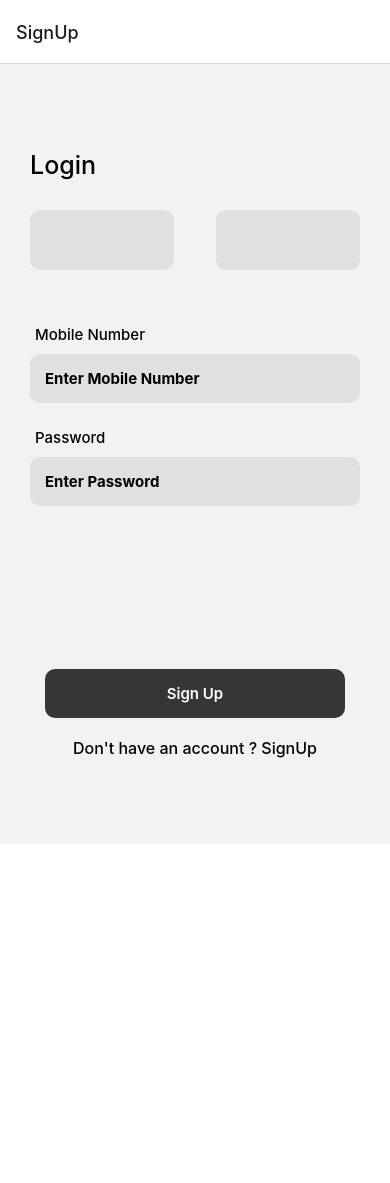
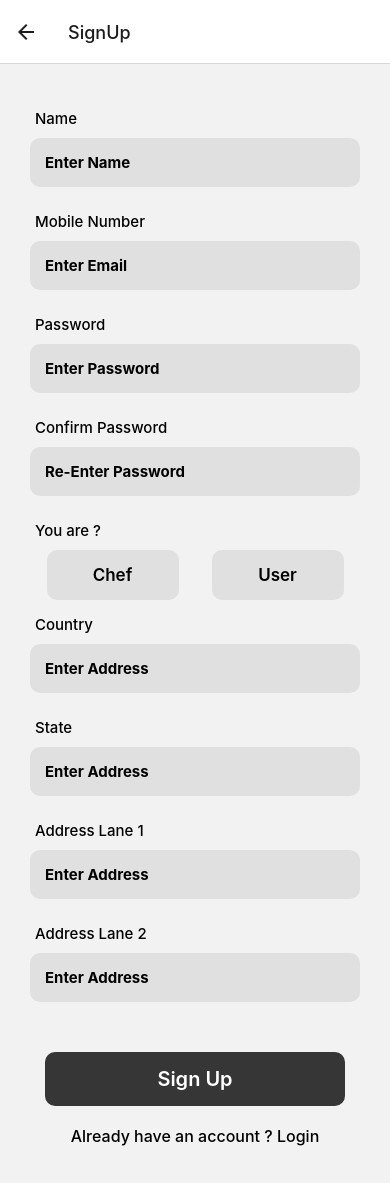
Before and after one commit to ShanmukhVegi/ChefHub, a React Native app: screen /SignUp in a window 390 px wide. Before the commit the page ends 844 px from the top, so only its background shows below. Built offline with nearby package versions, Linux system fonts and the light colour scheme.

Commit message:
Added changes to ling and signup

```diff
--- a/App.js
+++ b/App.js
@@ -8,7 +8,6 @@ import { createStackNavigator } from '@react-navigation/stack';
 
 import Login from './src/screens/auth/login/Login';
 import SignUp from './src/screens/auth/signup/SignUp';
-import Home from './src/screens/auth/signup/Home';
 
 const Stack = createStackNavigator();
 
@@ -27,12 +26,14 @@ class App extends React.Component {
       <NavigationContainer>
         <Stack.Navigator>
         <Stack.Screen
-            name="SignUp"
+            name="Login"
+            options={{ headerShown: false }}
             component={Login}
           />
         <Stack.Screen
-            name="Home"
-            component={Home}
+            name="SignUp"
+            options={{ headerShown: true }}
+            component={SignUp}
           />
         </Stack.Navigator>
       </NavigationContainer>
@@ -40,6 +41,4 @@ class App extends React.Component {
   }
 }
 
-
-
 export default App;
--- a/src/screens/auth/Styles.js
+++ b/src/screens/auth/Styles.js
@@ -20,7 +20,7 @@ const styles = StyleSheet.create({
 	container : {
 		padding : 30,
 		display : 'flex',
-		justifyContent : 'space-around',
+		justifyContent : 'center',
 		flex : 1,
 	},
 	centerItems : {
@@ -28,12 +28,16 @@ const styles = StyleSheet.create({
 		justifyContent : 'center',
 		alignItems : 'center'
 	},
+	fontSize30 : {
+		fontSize : 30,
+		fontWeight : "500",
+	},
 	fontSize20 : {
-		fontSize : 25,
+		fontSize : 20,
 		fontWeight : "500",
 	},
 	marginBottom : {
-		marginBottom : 30,
+		marginBottom : 20,
 	},
 	socialLoginContainer : {
 		display : 'flex',
--- a/src/screens/auth/login/Login.js
+++ b/src/screens/auth/login/Login.js
@@ -1,20 +1,27 @@
 import React from 'react';
-import { Text, View, TextInput, Image, Button, ScrollView } from 'react-native';
-
+import { Text, View, TextInput, Image, Button, ScrollView, TouchableHighlight } from 'react-native';
 import styles from '../Styles';
 
 class Login extends React.Component {
+	login(){
+		console.log("Tapped on login")
+	}
+
+	signup(){
+		this.props.navigation.navigate('SignUp')
+	}
+
 	render() {
 		return (
 		<View style = {styles.container} >
 			<View >
-			<Text style={ [styles.fontSize20, styles.marginBottom]} >Login</Text>
-			<View style = { styles.socialLoginContainer }>
+				<Text style={ [styles.fontSize30, styles.marginBottom,{textAlign:"center",fontWeight:"700"}]}>LOGIN</Text>
+				{/* <View style = { styles.socialLoginContainer }>
 					<View style={ styles.socialLogin }>
 					</View>
 					<View style={ styles.socialLogin }>
 					</View>
-			</View>
+				</View>  */}
 				<View style = {styles.detailsContainer}>
 
 					<Text style={styles.inputText}>Mobile Number</Text>
@@ -26,12 +33,11 @@ class Login extends React.Component {
 
 				</View>
 			</View>
-
-		<View style = {[styles.centerItems, {marginTop : 20}]}>
-			<View style= {styles.button}>
-				<Text style = {{color : 'white', padding : 15,fontWeight : "600",fontSize : 15, textAlign : 'center'}}>Sign Up</Text>
+			<View style = {[styles.centerItems, {marginTop : 10}]}>
+				<View style= {styles.button} onTouchStart={()=>this.login()}>
+					<Text style = {{color : 'white', padding : 15,fontWeight : "600",fontSize : 17, textAlign : 'center'}}>Login</Text>
 				</View>
-			<Text style={{marginTop : 10, fontWeight : "500", fontSize : 16}}>Don't have an account ? SignUp</Text>
+				<Text onTouchStart={()=>this.signup()} style={{marginTop : 10, fontWeight : "500", fontSize : 20}}>Don't have an account ? SignUp</Text>
 			</View>
 		</View>
 		);
--- a/src/screens/auth/signup/Home.js
+++ /dev/null
@@ -1,21 +0,0 @@
-import React from 'react';
-import { StyleSheet, Text, View, Button } from 'react-native';
-
-class Home extends React.Component {
-  render() {
-    return (
-      <View>
-        <Text>Welcome home spiderman</Text>
-
-        <Button
-          title="want to be a spiderman? signup here!"
-          onPress={() =>
-            this.props.navigation.navigate('SignUp')
-          }
-        />
-      </View>
-    );
-  }
-}
-
-export default Home;
--- a/src/screens/auth/signup/SignUp.js
+++ b/src/screens/auth/signup/SignUp.js
@@ -4,22 +4,25 @@ import { Text, View, TextInput,Button, ScrollView } from 'react-native';
 import styles from '../Styles';
 
 class SignUp extends React.Component {
+	goLogin(){
+		this.props.navigation.navigate("Login");
+	}
+
 	render() {
 		return (
 		<View style = {styles.container} >
 			<ScrollView >
-			<Text style={ [styles.fontSize20, styles.marginBottom]} >Sign Up</Text>
-			<View style = { styles.socialLoginContainer }>
+				{/* <View style = { styles.socialLoginContainer }>
 					<View style={ styles.socialLogin }>
 					</View>
 					<View style={ styles.socialLogin }>
 					</View>
-			</View>
+				</View> */}
 				<View style = {styles.detailsContainer}>
 					<Text style={styles.inputText}>Name</Text>
 					<TextInput style = { styles.input } placeholder = "Enter Name"></TextInput>
 
-				<Text style={styles.inputText}>Email</Text>
+					<Text style={styles.inputText}>Mobile Number</Text>
 					<TextInput style = { styles.input } placeholder = "Enter Email"></TextInput>
 
 					<Text style={styles.inputText}>Password</Text>
@@ -33,32 +36,36 @@ class SignUp extends React.Component {
 					<View style ={[styles.flex, styles.flexRow, styles.justifyContentAround]}>
 
 						<View style={styles.box}>
-					<Text style={{textAlign : 'center',padding : 15, fontSize : 15,fontWeight : "600"}}>Chef</Text>
+						<Text style={{textAlign : 'center',padding : 15, fontSize : 17,fontWeight : "600"}}>Chef</Text>
 						</View>
 
 						<View style={styles.box}>
-						<Text style={{textAlign : 'center',padding : 15, fontSize : 15,fontWeight : "600"}}>User</Text>
+							<Text style={{textAlign : 'center',padding : 15, fontSize : 17,fontWeight : "600"}}>User</Text>
 						</View>
 
 					</View>
 
+					<Text style={styles.inputText}>Country</Text>
+					<TextInput style = { styles.input } placeholder = "Enter Address"></TextInput>
+					<Text style={styles.inputText}>State</Text>
+					<TextInput style = { styles.input } placeholder = "Enter Address"></TextInput>
+					<Text style={styles.inputText}>Address Lane 1</Text>
+					<TextInput style = { styles.input } placeholder = "Enter Address"></TextInput>
+					<Text style={styles.inputText}>Address Lane 2</Text>
+					<TextInput style = { styles.input } placeholder = "Enter Address"></TextInput>
 
-				<Text style={styles.inputText}>Address</Text>
-				<TextInput style = { styles.input } placeholder = "Enter Address"></TextInput>
 				</View>
 			</ScrollView>
 
 			<View style = {[styles.centerItems, {marginTop : 20}]}>
 				<View style= {styles.button}>
-				<Text style = {{color : 'white', padding : 15,fontWeight : "600",fontSize : 15, textAlign : 'center'}}>Sign Up</Text>
+					<Text style = {{color : 'white', padding : 15,fontWeight : "600",fontSize : 20, textAlign : 'center'}}>Sign Up</Text>
 				</View>
-			<Text style={{marginTop : 10, fontWeight : "500", fontSize : 16}}>Already have an account ? Login</Text>
+				<Text onTouchStart={()=>this.goLogin()} style={{marginTop : 10, fontWeight : "500", fontSize : 16, marginBottom:7}}>Already have an account ? Login</Text>
 			</View>
 			</View>
 		);
 	}
 }
 
-
-
 export default SignUp;
```
Also changed, not shown: .expo 2/packager-info.json (added, +10 -0 lines), .expo 2/settings.json (added, +10 -0 lines), .expo 2/README.md (added), 2 other files (tests, documents, lock files or other folders). Lines whose indentation alone changed are shown as unchanged.
